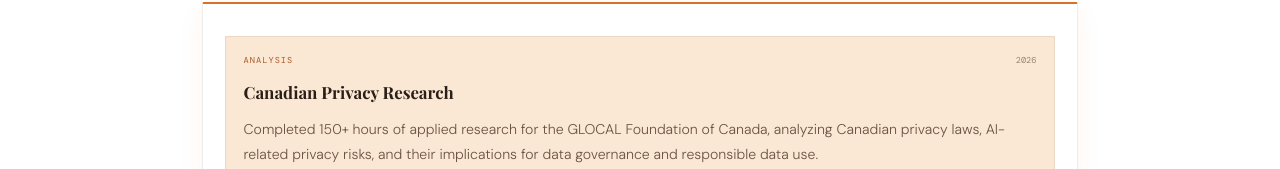
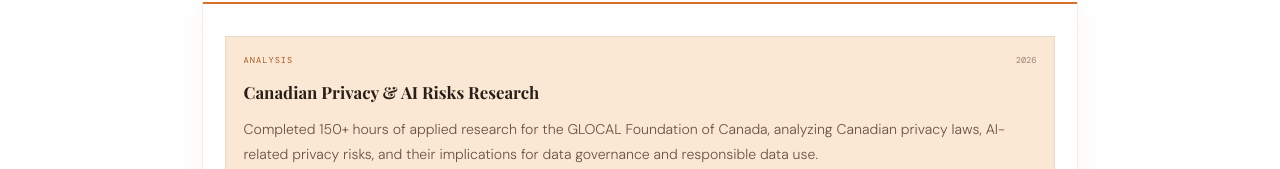
Before and after one commit to evaxdata/evaxdata.github.io, a plain HTML site: page index.html in a window 1280 px wide. Shown: the part 489-658 px from the top of the page. Drawn offline with nearby package versions, Linux system fonts and the light colour scheme.

Commit message:
Update index.html

```diff
--- a/index.html
+++ b/index.html
@@ -505,7 +505,7 @@
             <span class="project-type">Analysis</span>
             <span class="year">2026</span>
           </div>
-          <h3>Canadian Privacy Research</h3>
+          <h3>Canadian Privacy & AI Risks Research</h3>
           <p>Completed 150+ hours of applied research for the GLOCAL Foundation of Canada, analyzing Canadian privacy laws, AI-related privacy risks, and their implications for data governance and responsible data use.</p>
           <div class="tags">
             <span class="tag">PIPEDA</span>
```
